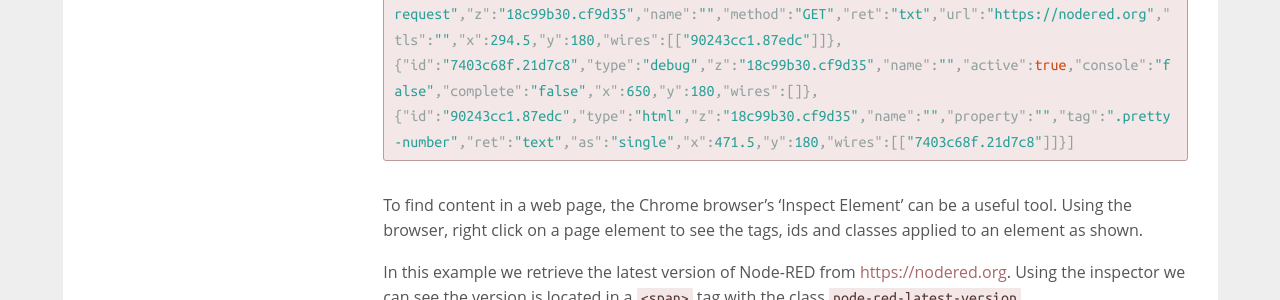
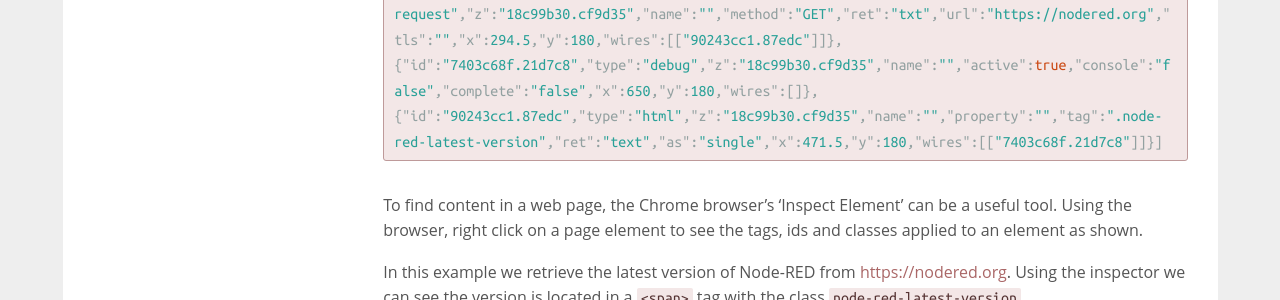
Before and after one commit to node-red/cookbook.nodered.org, a Jekyll site: the page built from http/simple-get-request.md, in a window 1280 px wide. Shown: the part 686-986 px from the top of the page. Built offline with Jekyll 4.4.1, drawn with Linux system fonts in a browser that asks for light colours; nearby versions of some CDN libraries; some of the changed lines change nothing that is shown.

Commit message:
updated flow to match example screen
to close #49 close #47 close #46

```diff
--- a/http/simple-get-request.md
+++ b/http/simple-get-request.md
@@ -18,7 +18,7 @@ Use the <code class="node">HTTP Request</code> node to make an HTTP request and
 
 {% raw %}
 ~~~json
-[{"id":"d88dd470.0ac7b8","type":"inject","z":"18c99b30.cf9d35","name":"make request","topic":"","payload":"","payloadType":"date","repeat":"","crontab":"","once":false,"x":130,"y":180,"wires":[["874a3d4e.9b666"]]},{"id":"874a3d4e.9b666","type":"http request","z":"18c99b30.cf9d35","name":"","method":"GET","ret":"txt","url":"https://nodered.org","tls":"","x":294.5,"y":180,"wires":[["90243cc1.87edc"]]},{"id":"7403c68f.21d7c8","type":"debug","z":"18c99b30.cf9d35","name":"","active":true,"console":"false","complete":"false","x":650,"y":180,"wires":[]},{"id":"90243cc1.87edc","type":"html","z":"18c99b30.cf9d35","name":"","property":"","tag":".pretty-number","ret":"text","as":"single","x":471.5,"y":180,"wires":[["7403c68f.21d7c8"]]}]
+[{"id":"d88dd470.0ac7b8","type":"inject","z":"18c99b30.cf9d35","name":"make request","topic":"","payload":"","payloadType":"date","repeat":"","crontab":"","once":false,"x":130,"y":180,"wires":[["874a3d4e.9b666"]]},{"id":"874a3d4e.9b666","type":"http request","z":"18c99b30.cf9d35","name":"","method":"GET","ret":"txt","url":"https://nodered.org","tls":"","x":294.5,"y":180,"wires":[["90243cc1.87edc"]]},{"id":"7403c68f.21d7c8","type":"debug","z":"18c99b30.cf9d35","name":"","active":true,"console":"false","complete":"false","x":650,"y":180,"wires":[]},{"id":"90243cc1.87edc","type":"html","z":"18c99b30.cf9d35","name":"","property":"","tag":".node-red-latest-version","ret":"text","as":"single","x":471.5,"y":180,"wires":[["7403c68f.21d7c8"]]}]
 ~~~
 {: .flow}
 {% endraw %}
```
